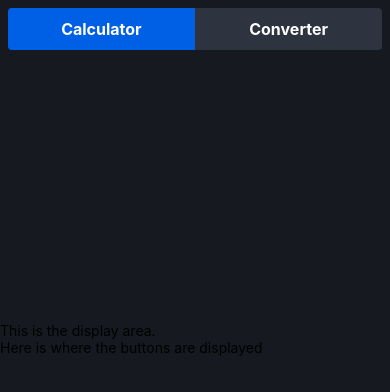
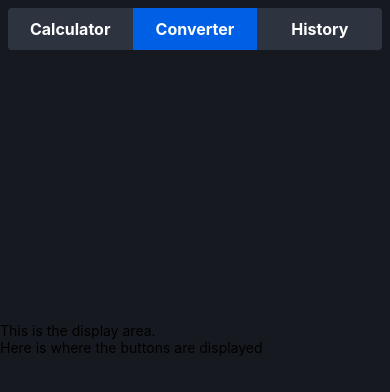
Before and after one commit to maqnitude/react-native-calculator, a React Native app: screen /ConverterApp in a window 390 px wide. Shown: the top 392 px of the page. Built offline with nearby package versions, Linux system fonts and the light colour scheme.

Commit message:
Add history tab Also refactor the code for screen navigation and modify the apps' props so they make more sense.

```diff
--- a/src/App.tsx
+++ b/src/App.tsx
@@ -4,20 +4,24 @@ import { createNativeStackNavigator } from '@react-navigation/native-stack';
 
 import CalculatorApp from './screens/Calculator';
 import ConverterApp from './screens/Converter';
+import HistoryApp from './screens/History';
 
 const Stack = createNativeStackNavigator();
 
 const App = () => {
-  const [screen, setScreen] = useState<boolean>(false);
+  const [active, setActive] = useState<boolean>(true);
 
   return (
-    <NavigationContainer >
+    <NavigationContainer>
       <Stack.Navigator>
         <Stack.Screen name="CalculatorApp" options={{ headerShown: false }}>
-          {(props) => <CalculatorApp {...props} screen={screen} setScreen={setScreen} />}
+          {(props) => <CalculatorApp {...props} active={active} setActive={setActive} />}
         </Stack.Screen>
         <Stack.Screen name="ConverterApp" options={{ headerShown: false }}>
-          {(props) => <ConverterApp {...props} screen={screen} setScreen={setScreen} />}
+          {(props) => <ConverterApp {...props} active={active} setActive={setActive} />}
+        </Stack.Screen>
+        <Stack.Screen name="HistoryApp" options={{ headerShown: false }}>
+          {(props) => <HistoryApp {...props} active={active} setActive={setActive} />}
         </Stack.Screen>
       </Stack.Navigator>
     </NavigationContainer>
--- a/src/components/Tab.tsx
+++ b/src/components/Tab.tsx
@@ -12,11 +12,14 @@ interface TabProps {
 const Tab: React.FC<TabProps> = ({ text, onPress, type, color }) => {
   const tabStyles = [styles.tab];
   switch (type) {
-    case 'last':
-      tabStyles.push(styles.lastTab);
+    case 'left':
+      tabStyles.push(styles.leftTab);
       break;
-    case 'first':
-      tabStyles.push(styles.firstTab);
+    case 'mid':
+      tabStyles.push(styles.midTab);
+      break;
+    case 'right':
+      tabStyles.push(styles.rightTab);
       break;
   }
   if (!color) {
--- a/src/components/TabStyles.tsx
+++ b/src/components/TabStyles.tsx
@@ -15,13 +15,19 @@ const styles = StyleSheet.create({
     alignItems: 'center',
     height: windowHeight / 20,
   },
-  firstTab: {
+  leftTab: {
     borderTopLeftRadius: 4,
     borderTopRightRadius: 0,
     borderBottomRightRadius: 0,
     borderBottomLeftRadius: 4,
   },
-  lastTab: {
+  midTab: {
+    borderTopLeftRadius: 0,
+    borderTopRightRadius: 0,
+    borderBottomRightRadius: 0,
+    borderBottomLeftRadius: 0,
+  },
+  rightTab: {
     borderTopLeftRadius: 0,
     borderTopRightRadius: 4,
     borderBottomRightRadius: 4,
--- a/src/screens/Calculator.tsx
+++ b/src/screens/Calculator.tsx
@@ -9,7 +9,7 @@ import { onButtonPressed } from '../utils/calculator';
 import styles from './Styles';
 import { CalculatorAppProps } from './Types';
 
-const CalculatorApp = ({ navigation, screen, setScreen }: CalculatorAppProps) => {
+const CalculatorApp = ({ navigation, active, setActive }: CalculatorAppProps) => {
   const [currentInput, setCurrentInput] = useState('');
   const [previousInput, setPreviousInput] = useState(null);
   const [operation, setOperation] = useState(null);
@@ -25,8 +25,9 @@ const CalculatorApp = ({ navigation, screen, setScreen }: CalculatorAppProps) =>
     <View style={styles.container}>
       <View style={styles.displayContainer}>
         <Row>
-          <Tab type="first" text="Calculator" color={!screen} onPress={() => {navigation.navigate('CalculatorApp'); setScreen(oldScreen => oldScreen ? !oldScreen : oldScreen);}} />
-          <Tab type="last" text="Converter" color={screen} onPress={() => {navigation.navigate('ConverterApp'); setScreen(oldScreen => oldScreen ? oldScreen : !oldScreen);}} />
+          <Tab type="left" text="Calculator" color={active} onPress={() => {navigation.navigate('CalculatorApp'); setActive(isActive => isActive ? isActive : !isActive);}} />
+          <Tab type="mid" text="Converter" color={!active} onPress={() => {navigation.navigate('ConverterApp'); setActive(isActive => isActive ? isActive : !isActive);}} />
+          <Tab type="right" text="History" color={!active} onPress={() => {navigation.navigate('HistoryApp'); setActive(isActive => isActive ? isActive : !isActive);}} />
         </Row>
         <Text style={styles.value}>{currentInput}</Text>
       </View>
--- a/src/screens/Converter.tsx
+++ b/src/screens/Converter.tsx
@@ -9,14 +9,15 @@ import { onButtonPressed } from '../utils/calculator';
 import styles from './Styles';
 import { ConverterAppProps } from './Types';
 
-const ConverterApp = ({ navigation, screen, setScreen }: ConverterAppProps) => {
+const ConverterApp = ({ navigation, active, setActive }: ConverterAppProps) => {
   const handleButtonPress = (text: string) => {};
 
   return (
     <View style={styles.container}>
       <Row>
-        <Tab type="first" text="Calculator" color={!screen} onPress={() => {navigation.navigate('CalculatorApp'); setScreen(oldScreen => oldScreen ? !oldScreen : oldScreen);}} />
-        <Tab type="last" text="Converter" color={screen} onPress={() => {navigation.navigate('ConverterApp'); setScreen(oldScreen => oldScreen ? oldScreen : !oldScreen);}} />
+        <Tab type="left" text="Calculator" color={!active} onPress={() => {navigation.navigate('CalculatorApp'); setActive(isActive => isActive ? isActive : !isActive);}} />
+        <Tab type="mid" text="Converter" color={active} onPress={() => {navigation.navigate('ConverterApp'); setActive(isActive => isActive ? isActive : !isActive);}} />
+        <Tab type="right" text="History" color={!active} onPress={() => {navigation.navigate('HistoryApp'); setActive(isActive => isActive ? isActive : !isActive);}} />
       </Row>
       <View style={styles.displayContainer}>
         <Text>This is the display area.</Text>
```
Also changed, not shown: src/screens/Types.tsx (+13 -6 lines).
